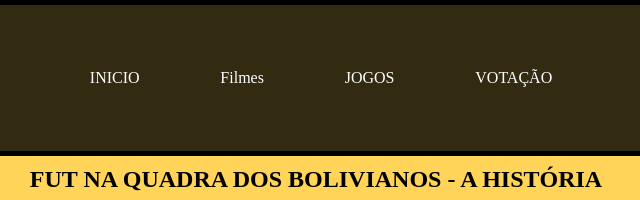
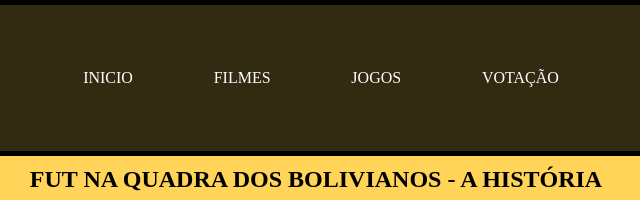
Before and after one commit to futnaquadradosbolivianos/futnaquadradosbolivianos, a plain HTML site: page index.html in a window 1280 px wide. Shown: the part 197-397 px from the top of the page, 324-964 px from the left. Drawn offline with Linux system fonts and the light colour scheme.

Commit message:
Update index.html

```diff
--- a/index.html
+++ b/index.html
@@ -16,7 +16,7 @@
     <img id="logoheader" src="logofnqdb.png">
         <header class="header">
       <a class="aheader" href="index.html">INICIO</a>
-      <a class="aheader" href="filmes.html">Filmes</a>
+      <a class="aheader" href="filmes.html">FILMES</a>
       <a class="aheader" href="jogos.html">JOGOS</a>
       <a class="aheader" href="prevoto.html">VOTAÇÃO</a>
   </center>
```
